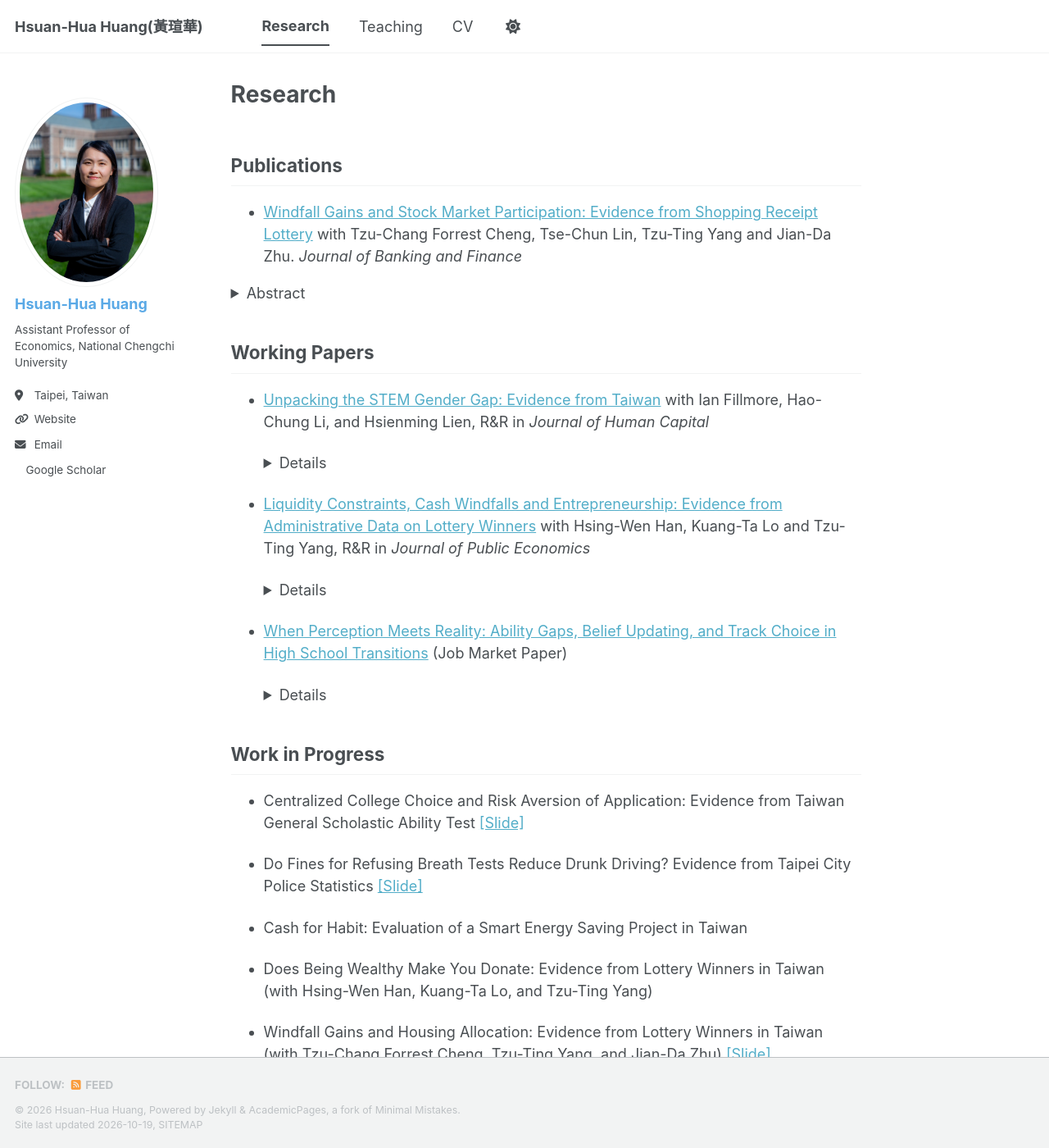
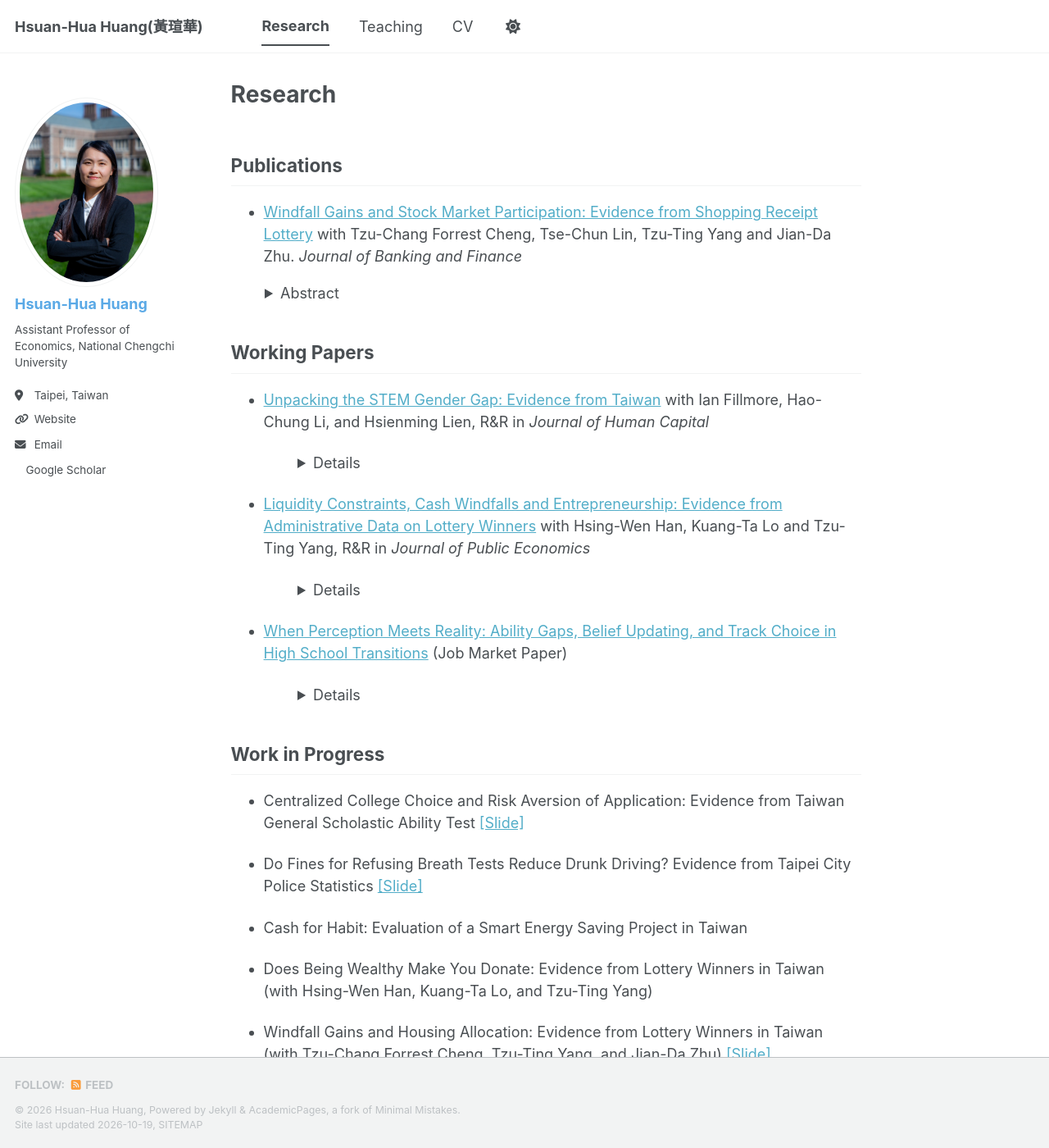
Before and after one commit to hsuanhua-huang/hsuanhua-huang, a Jekyll site: the page built from _pages/research.md, in a window 1280 px wide and 1400 px high. Shown: the whole window at 82% size. Built offline with Jekyll 4.4.1, drawn with Linux system fonts in a browser that asks for light colours; a style sheet for code colours, icons or effects is not loaded.

Commit message:
Update main.scss

```diff
--- a/assets/css/main.scss
+++ b/assets/css/main.scss
@@ -41,3 +41,9 @@
 .author__name {
   color: #5aa9e6 !important;
 }
+
+/* Abstract 和清單內容對齊 */
+.page__content details {
+  margin-left: 2.3em;
+  margin-bottom: 1em;
+}
```
